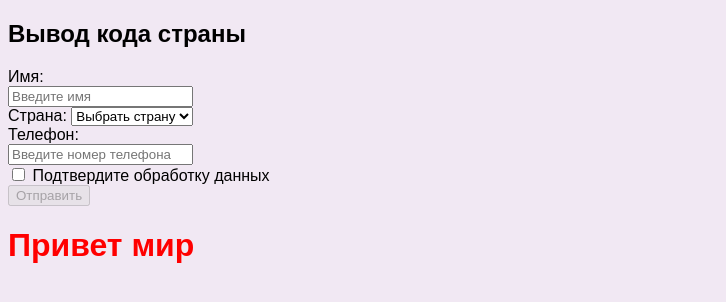
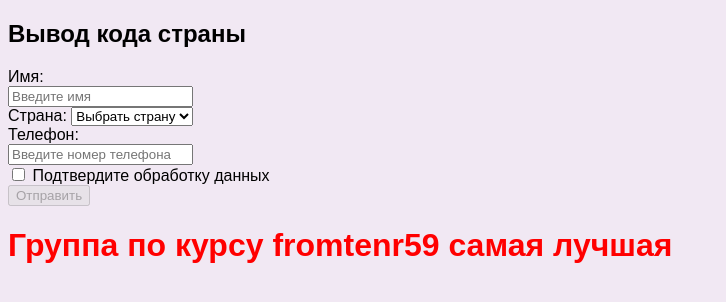
Before and after one commit to elenam777/Lesson6, a plain HTML site: page index.html in a window 1280 px wide. Shown: the whole page, without its empty margins (0-726 px from the left). Drawn offline with Linux system fonts and the light colour scheme.

Commit message:
Initial State

```diff
--- a/index.html
+++ b/index.html
@@ -40,7 +40,7 @@
 <button id="btn" disabled>Отправить</button>
 </form>
 </div>
-<h1>Привет мир</h1>
+<h1>Группа по курсу fromtenr59  самая лучшая</h1>
 <script src="main.js"></script>
 
 </body>
```
